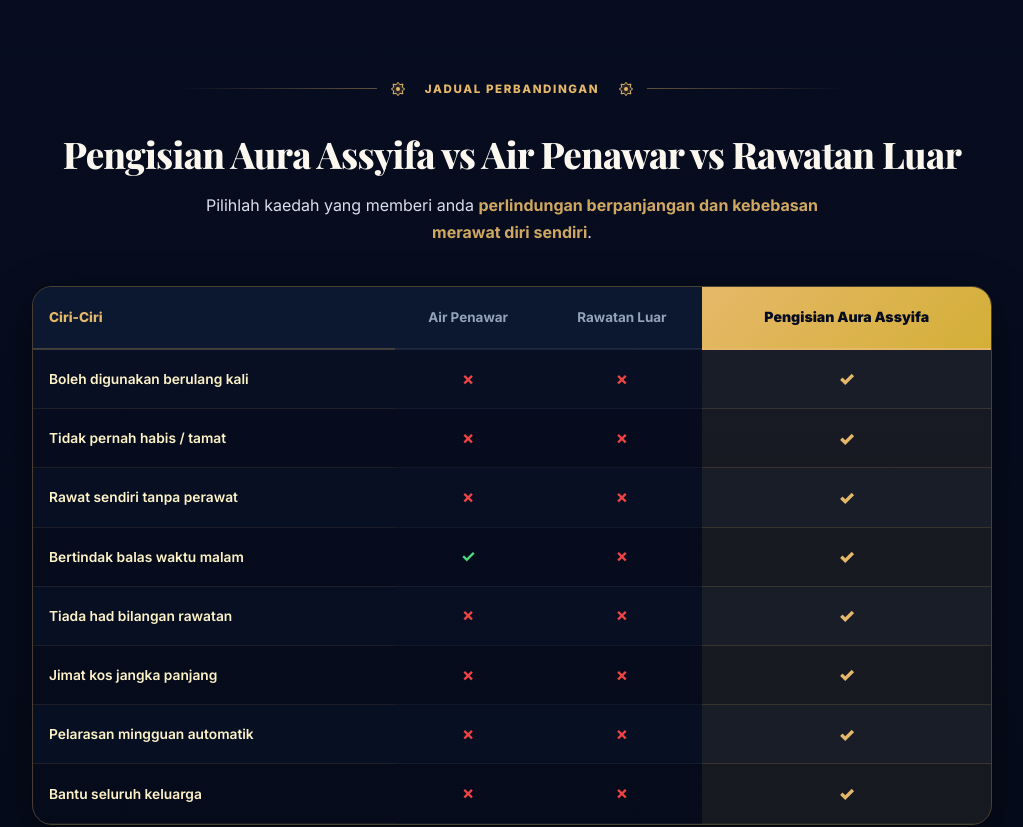
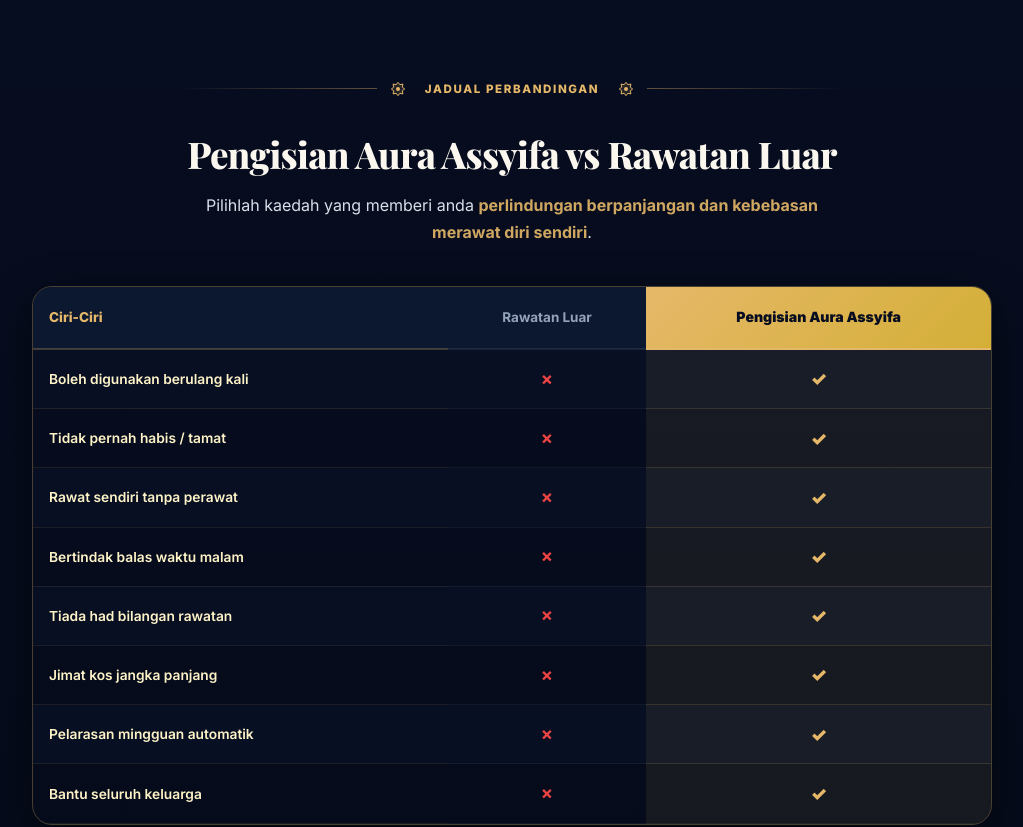
Before and after one commit to molekventure313/aura-assyifa, a Next.js app: page /pengisian-aura-assyifa in a window 1280 px wide. Shown: the part 7680-8507 px from the top of the page, without its empty margins (128-1151 px from the left). Built offline with nearby package versions, Linux system fonts and the light colour scheme; no server answers; the database is empty; a web font is replaced by a local one.

Commit message:
fix: Buang kolum Air Penawar dalam jadual perbandingan

```diff
--- a/src/app/pengisian-aura-assyifa/page.js
+++ b/src/app/pengisian-aura-assyifa/page.js
@@ -855,20 +855,19 @@
         <div style={{ maxWidth: '960px', margin: '0 auto' }} className="anim-section">
           <IslamicDivider label="Jadual Perbandingan" />
           <h2 className="font-serif-title" style={{ fontSize: 'clamp(1.6rem, 3.5vw, 2.3rem)', fontWeight: 800, color: '#FBF7EE', marginTop: '0.5rem', marginBottom: '0.85rem', lineHeight: 1.3 }}>
-            Pengisian Aura Assyifa vs Air Penawar vs Rawatan Luar
+            Pengisian Aura Assyifa vs Rawatan Luar
           </h2>
           <p style={{ fontSize: '1rem', color: '#EFF6FF', lineHeight: 1.7, maxWidth: '680px', margin: '0 auto 2.5rem', opacity: 0.9 }}>
             Pilihlah kaedah yang memberi anda <strong style={{ color: '#E5B869' }}>perlindungan berpanjangan dan kebebasan merawat diri sendiri</strong>.
           </p>
 
           <div style={{ overflowX: 'auto', borderRadius: '20px', border: '1.5px solid rgba(229,184,105,0.3)', boxShadow: '0 10px 40px rgba(0,0,0,0.45)' }}>
-            <table style={{ width: '100%', borderCollapse: 'collapse', minWidth: '500px', textAlign: 'left' }}>
+            <table style={{ width: '100%', borderCollapse: 'collapse', minWidth: '450px', textAlign: 'left' }}>
               <thead>
                 <tr style={{ background: 'rgba(14,26,52,0.85)' }}>
                   <th style={{ padding: '1.2rem 1rem', fontSize: '0.85rem', color: '#E5B869', fontWeight: 800, borderBottom: '2px solid rgba(229,184,105,0.25)' }}>Ciri-Ciri</th>
-                  <th style={{ padding: '1.2rem 0.5rem', textAlign: 'center', fontSize: '0.84rem', fontWeight: 700, color: '#94A3B8', borderBottom: '2px solid rgba(255,255,255,0.08)' }}>Air Penawar</th>
-                  <th style={{ padding: '1.2rem 0.5rem', textAlign: 'center', fontSize: '0.84rem', fontWeight: 700, color: '#94A3B8', borderBottom: '2px solid rgba(255,255,255,0.08)' }}>Rawatan Luar</th>
-                  <th style={{ padding: '1.2rem 0.75rem', textAlign: 'center', fontSize: '0.88rem', fontWeight: 900, color: '#070D20', background: 'linear-gradient(135deg, #E5B869, #D4AF37)', borderBottom: '2px solid #E5B869' }}>
+                  <th style={{ padding: '1.2rem 0.75rem', textAlign: 'center', fontSize: '0.84rem', fontWeight: 700, color: '#94A3B8', borderBottom: '2px solid rgba(255,255,255,0.08)' }}>Rawatan Luar</th>
+                  <th style={{ padding: '1.2rem 1rem', textAlign: 'center', fontSize: '0.88rem', fontWeight: 900, color: '#070D20', background: 'linear-gradient(135deg, #E5B869, #D4AF37)', borderBottom: '2px solid #E5B869' }}>
                     Pengisian Aura Assyifa
                   </th>
                 </tr>
@@ -877,13 +876,10 @@
                 {COMPARE_ROWS.map((row, i) => (
                   <tr key={row.label} style={{ background: i % 2 === 0 ? 'rgba(14,26,52,0.3)' : 'transparent' }}>
                     <td style={{ padding: '0.9rem 1rem', fontSize: '0.86rem', color: '#FEF3C7', fontWeight: 600, borderBottom: '1px solid rgba(229,184,105,0.1)' }}>{row.label}</td>
-                    <td style={{ padding: '0.9rem 0.5rem', textAlign: 'center', borderBottom: '1px solid rgba(255,255,255,0.05)' }}>
-                      <span style={{ color: row.air ? '#4ADE80' : '#EF4444', fontSize: '1.05rem', fontWeight: 700 }}>{row.air ? '✓' : '✗'}</span>
-                    </td>
-                    <td style={{ padding: '0.9rem 0.5rem', textAlign: 'center', borderBottom: '1px solid rgba(255,255,255,0.05)' }}>
+                    <td style={{ padding: '0.9rem 0.75rem', textAlign: 'center', borderBottom: '1px solid rgba(255,255,255,0.05)' }}>
                       <span style={{ color: row.rawatan ? '#4ADE80' : '#EF4444', fontSize: '1.05rem', fontWeight: 700 }}>{row.rawatan ? '✓' : '✗'}</span>
                     </td>
-                    <td style={{ padding: '0.9rem 0.5rem', textAlign: 'center', borderBottom: '1px solid rgba(229,184,105,0.15)', background: 'rgba(229,184,105,0.08)' }}>
+                    <td style={{ padding: '0.9rem 1rem', textAlign: 'center', borderBottom: '1px solid rgba(229,184,105,0.15)', background: 'rgba(229,184,105,0.08)' }}>
                       <span style={{ color: '#E5B869', fontSize: '1.15rem', fontWeight: 900 }}>✓</span>
                     </td>
                   </tr>
```
